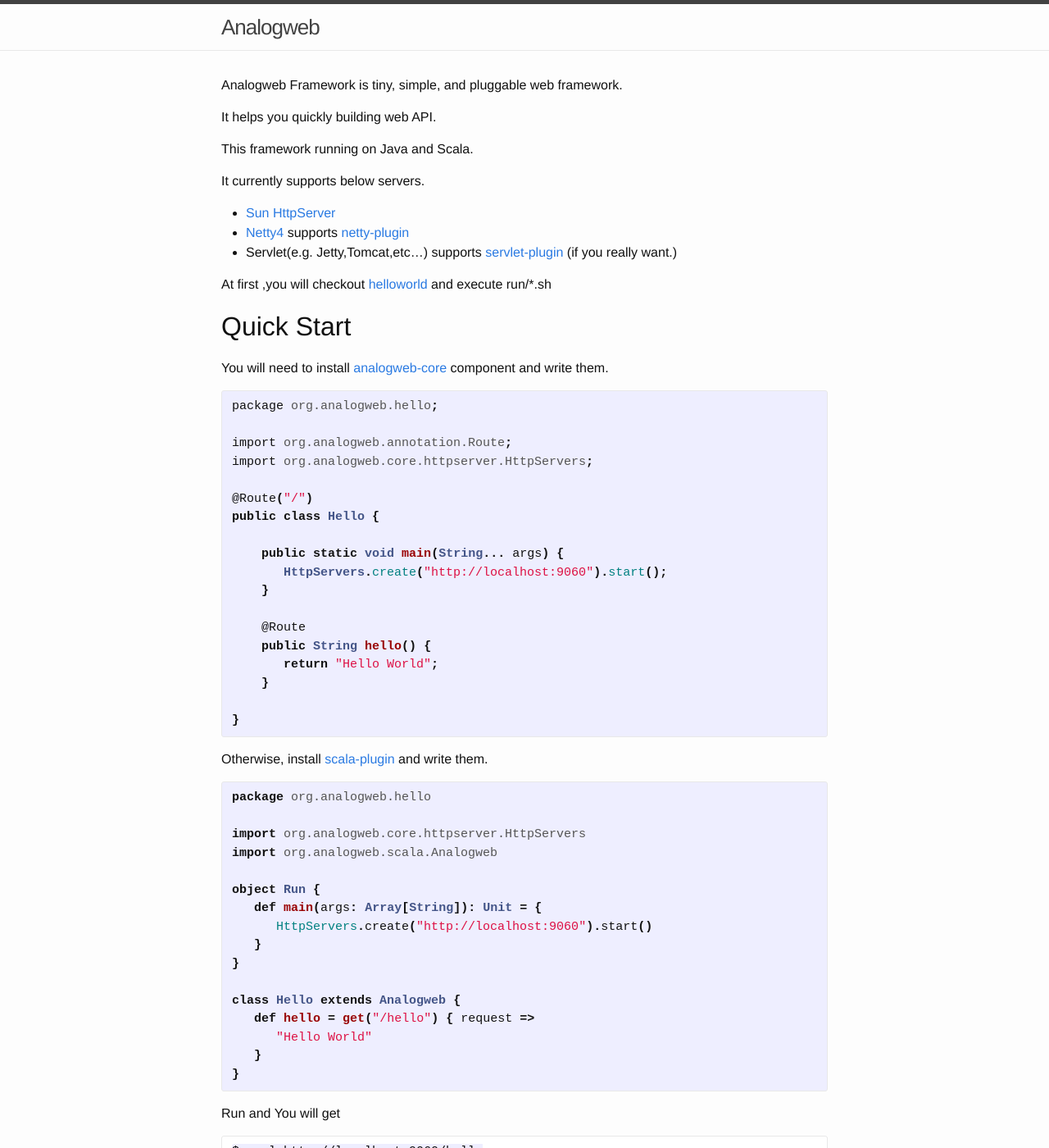
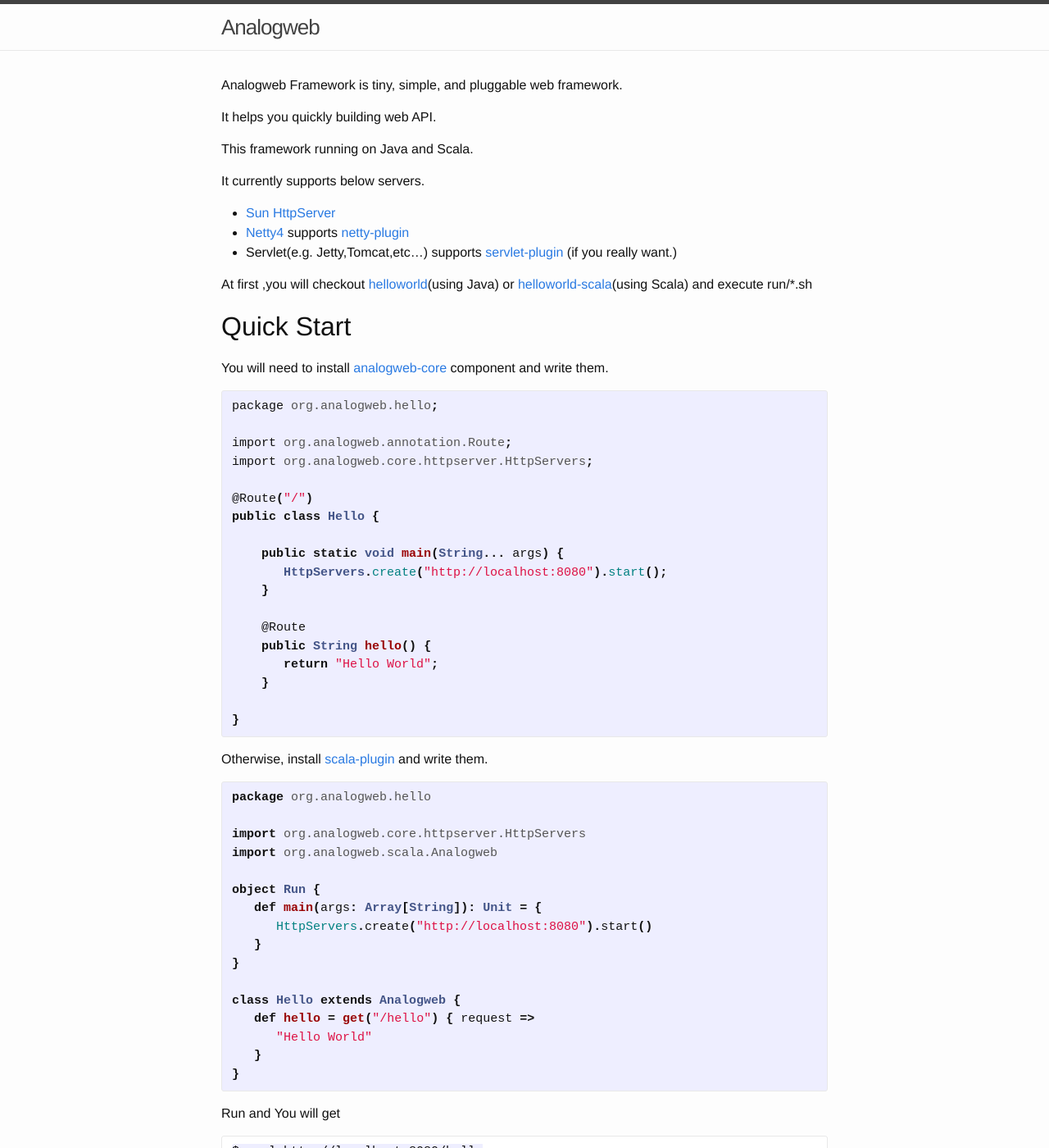
Before and after one commit to analogweb/analogweb.github.io, a Jekyll site: the page built from index.md, in a window 1280 px wide and 1400 px high. Shown: the whole window at 82% size. Built offline with Jekyll 4.4.1, drawn with Linux system fonts in a browser that asks for light colours; some of the changed lines change nothing that is shown; some of the changed text lies outside the part shown.

Commit message:
Update contents.md

```diff
--- a/_includes/contents.md
+++ b/_includes/contents.md
@@ -10,7 +10,7 @@
 * [Netty4](http://netty.io) supports [netty-plugin](https://github.com/analogweb/netty-plugin)
 * Servlet(e.g. Jetty,Tomcat,etc...) supports [servlet-plugin](https:github.com/analogweb/servlet-plugin) (if you really want.)
 
-At first ,you will checkout [helloworld](https://github.com/analogweb/helloworld) and execute run/\*.sh
+At first ,you will checkout [helloworld](https://github.com/analogweb/helloworld)(using Java) or [helloworld-scala](https://github.com/analogweb/helloworld-scala)(using Scala) and execute run/\*.sh
 
 #  Quick Start
 You will need to install [analogweb-core](https://github.com/analogweb/core) component and write them.
@@ -25,7 +25,7 @@
 public class Hello {
 
     public static void main(String... args) {
-       HttpServers.create("http://localhost:9060").start();
+       HttpServers.create("http://localhost:8080").start();
     }
 
     @Route
@@ -46,7 +46,7 @@
 
 object Run {
    def main(args: Array[String]): Unit = {
-      HttpServers.create("http://localhost:9060").start()
+      HttpServers.create("http://localhost:8080").start()
    }
 }
 
@@ -59,5 +59,5 @@
 
 Run and You will get
 
-    $ curl http://localhost:9060/hello
+    $ curl http://localhost:8080/hello
     $ Hello World
```
